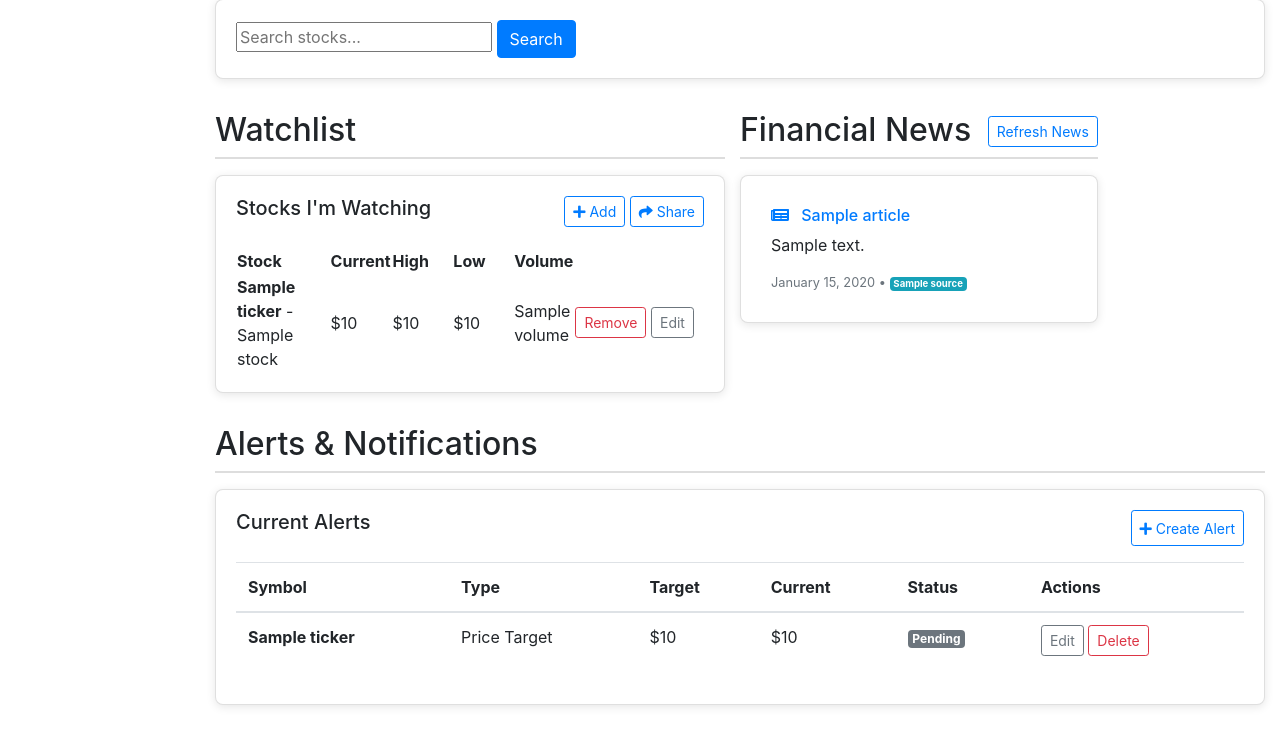
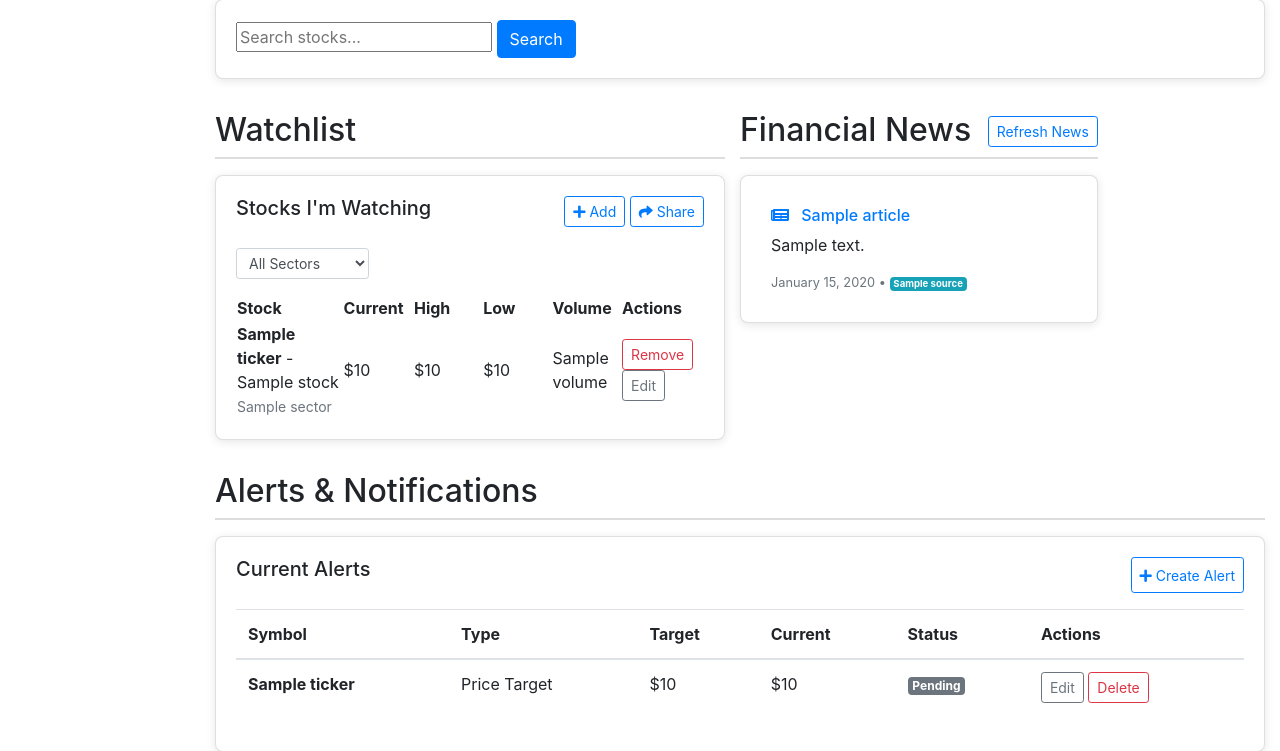
Before and after one commit to tharium/CS488-project, a Django app: template trading_dashboard/insidertrading/templates/dashboard.html in a window 1280 px wide. Shown: the part 1219-1970 px from the top of the page. Before the commit the page ends 1924 px from the top, so only its background shows below. Run offline with Django 3.2, Linux system fonts and the light colour scheme; the template is opened without the code that fills it: most values are stand-ins (such as "Sample title", 1, 10 or a date in 2020); some libraries are stand-ins or nearby versions.

Commit message:
Added filter option to watchlist
Added filter option to watchlist to display stocks by sector

```diff
--- a/trading_dashboard/insidertrading/static/js/dashboard_script.js
+++ b/trading_dashboard/insidertrading/static/js/dashboard_script.js
@@ -1,6 +1,22 @@
 
 
 document.addEventListener('DOMContentLoaded', function () {
+    const sectorFilter = document.getElementById('sectorFilter');
+    const tableRows = document.querySelectorAll('#watchlistTable tbody tr');
+
+    sectorFilter.addEventListener('change', function() {
+        const selectedSector = this.value;
+
+        tableRows.forEach(row => {
+            const rowSector = row.getAttribute('data-sector');
+            if (selectedSector === '' || rowSector === selectedSector) {
+                row.style.display = '';
+            } else {
+                row.style.display = 'none';
+            }
+        });
+    });
+
     // Portfolio Performance Bar Chart
     if (window.chartData) {
         const { labels: chartLabels, percent_changes: percentChanges } = window.chartData;
--- a/trading_dashboard/insidertrading/templates/dashboard.html
+++ b/trading_dashboard/insidertrading/templates/dashboard.html
@@ -265,8 +265,18 @@
                                     </div>
                                 </div>
 
+                                <!-- Sector Filter -->
+                                <div class="mb-3">
+                                    <select id="sectorFilter" class="form-control form-control-sm" style="width: auto; display: inline-block;">
+                                        <option value="">All Sectors</option>
+                                        {% for sector in sectors %}
+                                            <option value="{{ sector }}">{{ sector }}</option>
+                                        {% endfor %}
+                                    </select>
+                                </div>
+
                                 {% if watched_stocks %}
-                                <table class="table-responsive">
+                                <table class="table-responsive" id="watchlistTable">
                                     <thead>
                                         <tr>
                                             <th style="width: 20%;">Stock</th>
@@ -274,12 +284,16 @@
                                             <th style="width: 13%;">High</th>
                                             <th style="width: 13%;">Low</th>
                                             <th style="width: 13%;">Volume</th>
+                                            <th style="width: 15%;">Actions</th>
                                         </tr>
                                     </thead>
                                     <tbody>
                                         {% for watched in watched_stocks %}
-                                            <tr>
-                                                <td><strong>{{ watched.stock.ticker }}</strong> - {{ watched.stock.company_name }}</td>
+                                            <tr data-sector="{{ watched.stock.sector }}">
+                                                <td>
+                                                    <strong>{{ watched.stock.ticker }}</strong> - {{ watched.stock.company_name }}
+                                                    <br><small class="text-muted">{{ watched.stock.sector }}</small>
+                                                </td>
                                                 <td>${{ watched.stock.current_price }}</td>
                                                 <td>${{ watched.stock.high_price }}</td>
                                                 <td>${{ watched.stock.low_price }}</td>
```
Also changed, not shown: trading_dashboard/insidertrading/views.py (+7 -1 lines), trading_dashboard/db.sqlite3.
